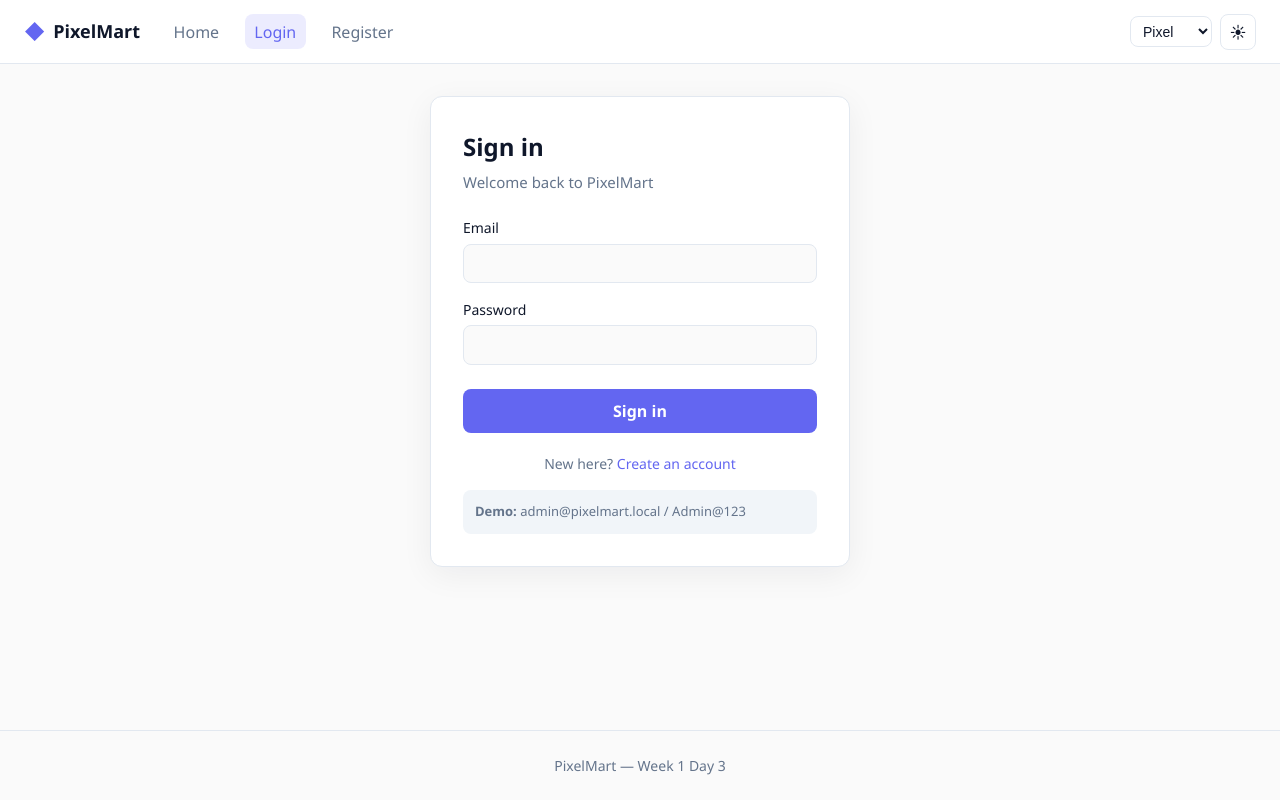
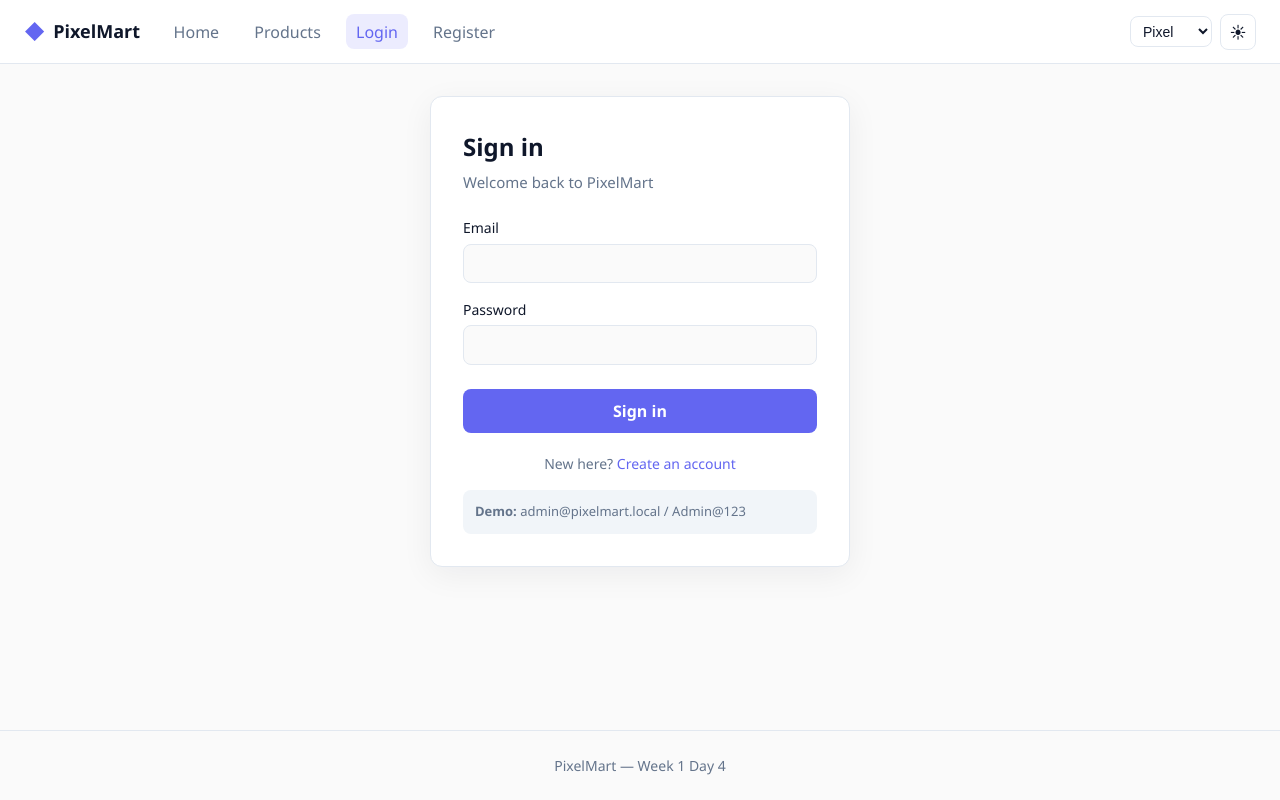
Before and after one commit to ashwani-labs/Pixel-Mart, a React (Vite) app in the folder frontend/: page /login in a window 1280 px wide. Built offline with nearby package versions, Linux system fonts and the light colour scheme.

Commit message:
feat: wire catalog navigation and store

```diff
--- a/frontend/src/components/layout/AppLayout.tsx
+++ b/frontend/src/components/layout/AppLayout.tsx
@@ -34,6 +34,9 @@ export function AppLayout() {
         <nav className={styles.nav}>
           <NavLink to="/" end className={({ isActive }) => (isActive ? styles.active : undefined)}>
             Home
+          </NavLink>
+          <NavLink to="/products" className={({ isActive }) => (isActive ? styles.active : undefined)}>
+            Products
           </NavLink>
           {isAuthenticated ? (
             <>
@@ -73,7 +76,7 @@ export function AppLayout() {
         <Outlet />
       </main>
       <footer className={styles.footer}>
-        <p>PixelMart — Week 1 Day 3</p>
+        <p>PixelMart — Week 1 Day 4</p>
       </footer>
     </div>
   );
--- a/frontend/src/pages/AdminPage.tsx
+++ b/frontend/src/pages/AdminPage.tsx
@@ -16,6 +16,9 @@ export function AdminPage() {
         </p>
       ) : null}
       <p>Full MUI admin console lands on Day 5+.</p>
+      <p>
+        <Link to="/admin/products">Manage products (stub)</Link>
+      </p>
       <Link to="/">← Back home</Link>
     </div>
   );
--- a/frontend/src/store/index.ts
+++ b/frontend/src/store/index.ts
@@ -6,6 +6,7 @@ import uiReducer from './slices/uiSlice';
 import { baseApi } from './api/baseApi';
 import './api/healthApi';
 import './api/authApi';
+import './api/catalogApi';
 
 export const store = configureStore({
   reducer: {
```
